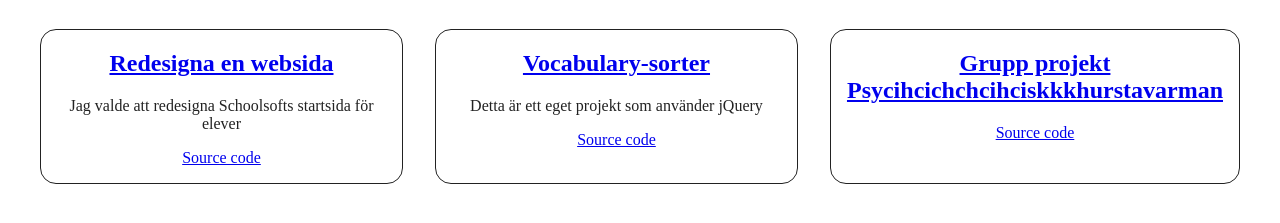
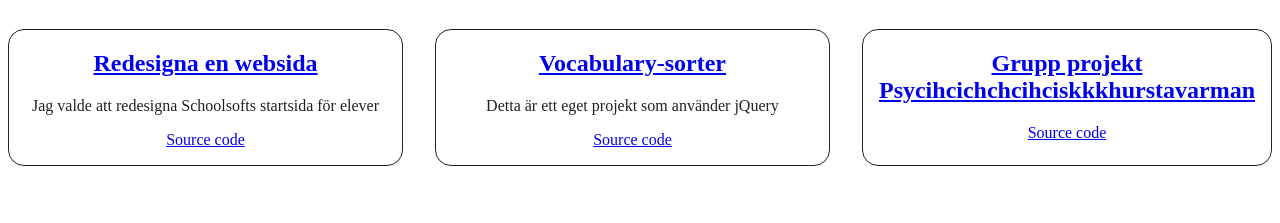
Before and after one commit to helagro/fria-laroverken-page, a plain HTML site: page index.html in a window 1280 px wide. Shown: the part 61-284 px from the top of the page. Drawn offline with Linux system fonts and the light colour scheme.

Commit message:
centering

```diff
--- a/style.css
+++ b/style.css
@@ -11,8 +11,8 @@
     column-gap: 2em;
     display: grid;
     grid-template-columns: 1fr 1fr 1fr;
-    margin: auto;
-    margin: 2em;
+    margin: 2em auto;
+    float: center;
     max-width: 120em;
 }
 
```
